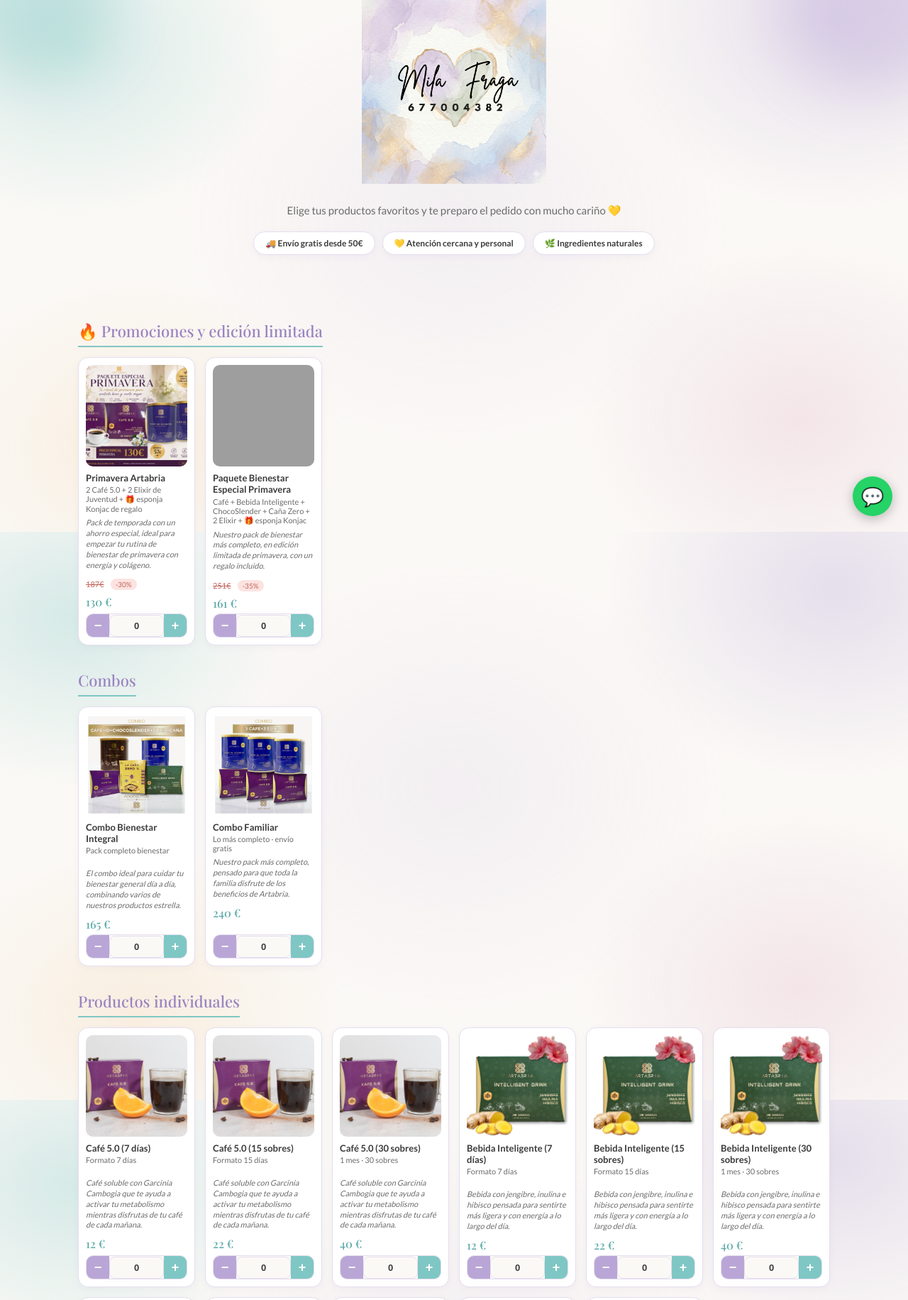
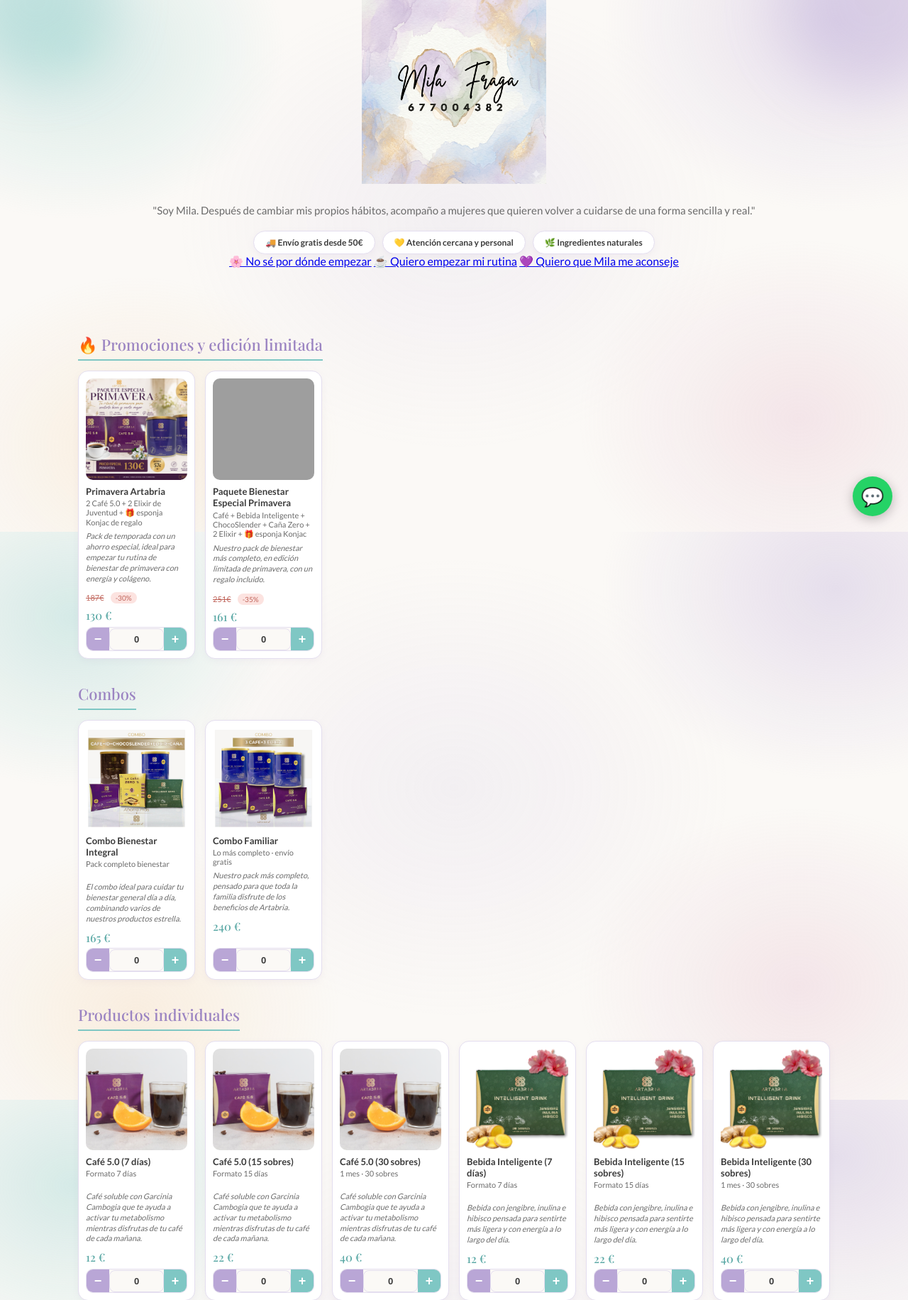
Before and after one commit to milafragaherrera2013-jpg/milafraga-app, a Flask app: page / in a window 1280 px wide. Shown: the part 51-1882 px from the top of the page at 71% size. Run offline with Flask 3, Linux system fonts and the light colour scheme; some web fonts are replaced; grey boxes are pictures that could not be loaded.

Commit message:
Update formulario.html

```diff
--- a/templates/formulario.html
+++ b/templates/formulario.html
@@ -10,11 +10,18 @@
 
 <div class="hero">
   <img class="logo-marca" src="{{ url_for('static', filename='img/logo_acuarela.png') }}" alt="{{ negocio.marca }}">
-  <p>Elige tus productos favoritos y te preparo el pedido con mucho cariño 💛</p>
+  <p class="hero-frase">"Soy Mila. Después de cambiar mis propios hábitos, acompaño a mujeres que quieren volver a cuidarse de una forma sencilla y real."</p>
   <div class="hero-badges">
     <div class="hero-badge">🚚 Envío gratis desde 50€</div>
     <div class="hero-badge">💛 Atención cercana y personal</div>
     <div class="hero-badge">🌿 Ingredientes naturales</div>
+  </div>
+
+  <div class="rutas-guiadas">
+    <a href="#promos" class="ruta-btn">🌸 No sé por dónde empezar</a>
+    <a href="#individuales" class="ruta-btn">☕ Quiero empezar mi rutina</a>
+    <a href="https://wa.me/{{ cobro.whatsapp | replace('+','') }}?text=Hola%20Mila%2C%20me%20gustar%C3%ADa%20que%20me%20aconsejaras%20qu%C3%A9%20producto%20encaja%20mejor%20conmigo"
+       class="ruta-btn ruta-btn-whatsapp" target="_blank">💜 Quiero que Mila me aconseje</a>
   </div>
 </div>
 
@@ -29,7 +36,7 @@
   <form method="post" action="{{ url_for('crear_pedido') }}">
 
     {% for grupo in grupos %}
-    <div class="grupo-titulo">{{ grupo.nombre }}</div>
+    <div class="grupo-titulo" id="{{ grupo.ancla }}">{{ grupo.nombre }}</div>
     <div class="grid-productos">
       {% for item in grupo.productos %}
       <div class="card-producto">
```
